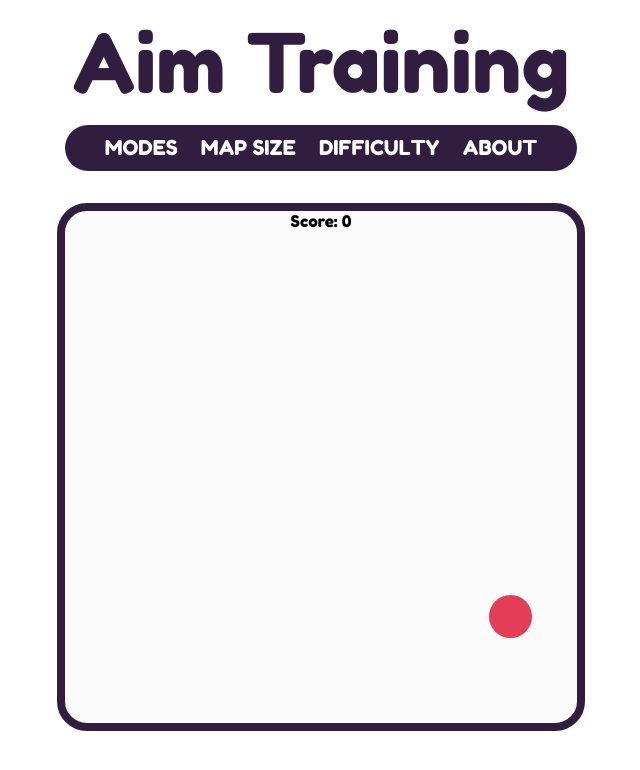
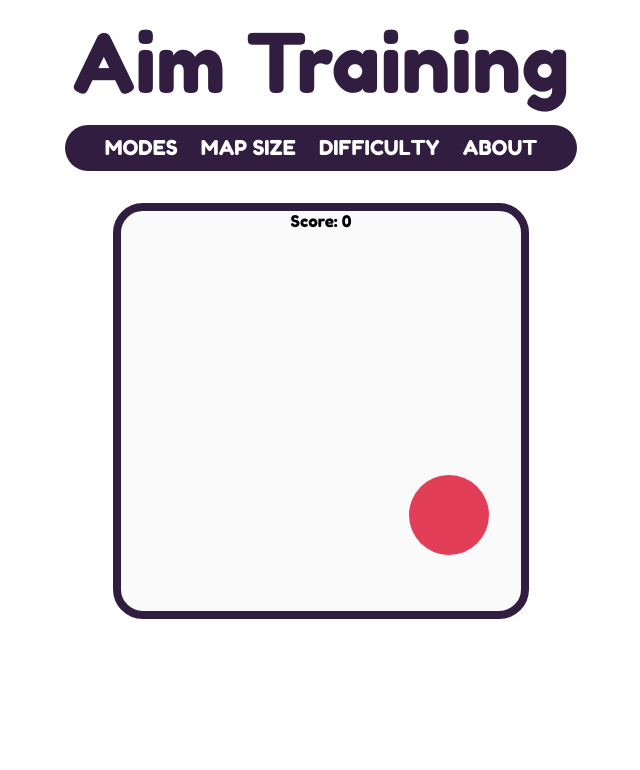
Before and after one commit to nmatynia/aim-training, a React (Create React App) app: page / in a window 1280 px wide. Shown: the top 770 px of the page, without its empty margins (319-959 px from the left). Built offline with nearby package versions, Linux system fonts and the light colour scheme.

Commit message:
Added logic responsible for changing size of map and target.

```diff
--- a/src/App.tsx
+++ b/src/App.tsx
@@ -6,18 +6,25 @@ import Nav from './Components/Nav';
 interface IState{
   score: number;
   time: number;
+  targetSize: number;
+  mapSize: number;
 }
 
 const App: React.FC = () =>{
 
-  const [score,setScore] = useState<IState["score"]>(0)
-  const [time,setTime] = useState<IState["time"]>(0)
+  const [score,setScore] = useState<IState["score"]>(0);
+  const [time,setTime] = useState<IState["time"]>(0);
+  const [targetSize,setTargetSize] = useState<IState["targetSize"]>(10);// 5.336vh
+  const [mapSize,setMapSize] = useState<IState["mapSize"]>(50);// 64vh
+
+
   console.log("Score: ",score)
+
   return (
     <div className="App">
         <h1 className ="appHeader">Aim Training</h1>
         <Nav/>
-        <GameArea setScore={setScore} score={score}/>
+        <GameArea setScore={setScore} score={score} targetSize={targetSize} mapSize={mapSize}/>
     </div>
   );
 }
--- a/src/Components/GameArea.tsx
+++ b/src/Components/GameArea.tsx
@@ -3,12 +3,15 @@ import "../Styles/GameArea.css";
 
 interface IProps{
     score:number
+    targetSize:number
+    mapSize: number;
     setScore:React.Dispatch<React.SetStateAction<number>>
 }
 
-const GameArea: React.FC<IProps> = ({setScore,score}) =>{
+const GameArea: React.FC<IProps> = ({setScore,score,targetSize,mapSize}) =>{
     const randomizePosition = ():number =>{
-        const number = Math.floor(Math.random() * 59);
+        const maxPosition = mapSize - targetSize + 1;
+        const number = Math.floor(Math.random() * maxPosition);
         console.log(number);
         return number;
     }
@@ -17,8 +20,13 @@ const GameArea: React.FC<IProps> = ({setScore,score}) =>{
         return ()=> setScore(prevState => prevState + 1)
     }
     return (
-        <div className="GameArea">
-            <div onClick ={handleClick()}className="target" style={{left:`${randomizePosition()}vh`, top:`${randomizePosition()}vh`}}></div>
+        <div className="GameArea" style={{width:`${mapSize}vh`, height:`${mapSize}vh`}}>
+            <div
+                className="target"
+                onClick ={handleClick()}
+                style={{left:`${randomizePosition()}vh`, top:`${randomizePosition()}vh`, width:`${targetSize}vh`, height:`${targetSize}vh`}}>
+            </div>
+
             <div className="score">Score: {score}</div>
         </div>
     )
```
